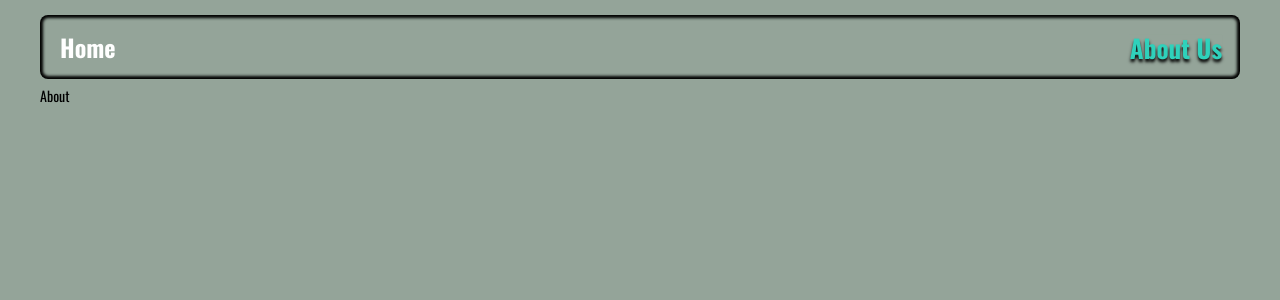
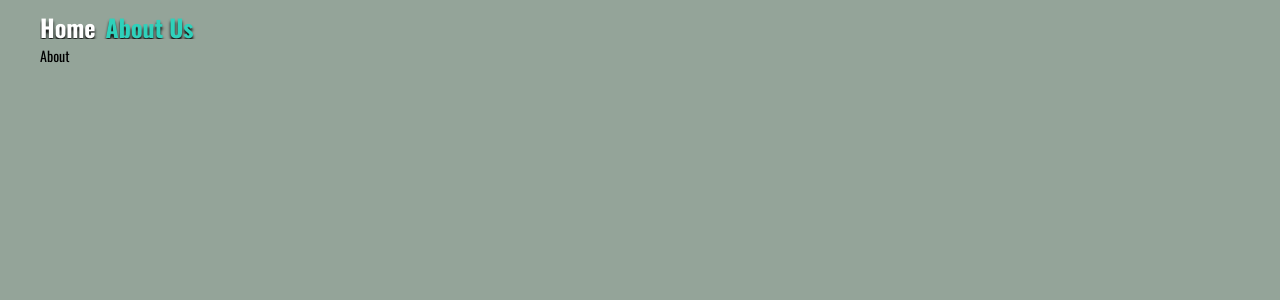
Before and after one commit to davidpinkevich/React-components, a React (Vite) app: page /about in a window 1280 px wide. Shown: the top 300 px of the page. Built offline with nearby package versions, Linux system fonts and the light colour scheme.

Commit message:
feat: add styles for header

```diff
--- a/src/components/Header/Header.module.scss
+++ b/src/components/Header/Header.module.scss
@@ -4,3 +4,9 @@
   width: 100%;
   margin-bottom: 10px;
 }
+
+header {
+  & + .__container {
+    box-shadow: inset 0px 0px 3px 3px black;
+  }
+}
--- a/src/components/Header/Menu/Menu.module.scss
+++ b/src/components/Header/Menu/Menu.module.scss
@@ -1,19 +1,32 @@
 .navigation {
   display: flex;
   gap: 10px;
-  justify-content: space-between;
   font-size: 24px;
   font-weight: 700;
+  align-items: center;
+}
+
+.headerNavigation {
+  display: flex;
+  justify-content: space-between;
+  gap: 10px;
   padding: 20px;
   border-radius: 8px;
   box-shadow: inset 0px 0px 3px 3px black;
+}
+
+.currentPage {
+  display: flex;
+  color: white;
+  font-size: 24px;
+  gap: 5px;
 }
 
 .activeLink {
   color: #2fd1bb;
   transition: all 0.3s;
   text-shadow: 0px 3px 3px black;
-  transform: scale(1.05);
+  // transform: scale(1.05);
   &:hover {
     transform: scale(1.1);
   }
@@ -22,6 +35,7 @@
 .notActiveLink {
   color: white;
   transition: all 0.3s;
+  text-shadow: 0px 3px 3px black;
   &:hover {
     transform: scale(1.05);
   }
```
